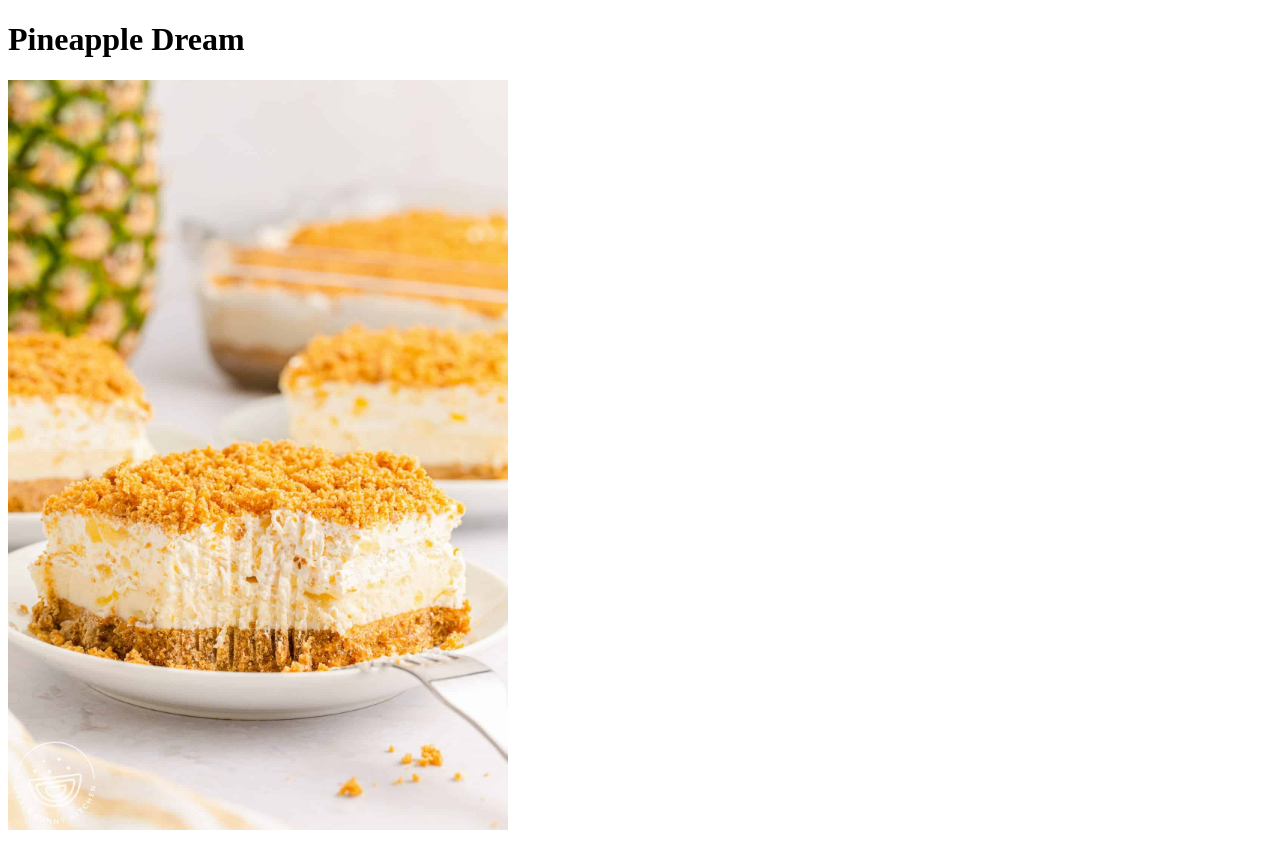
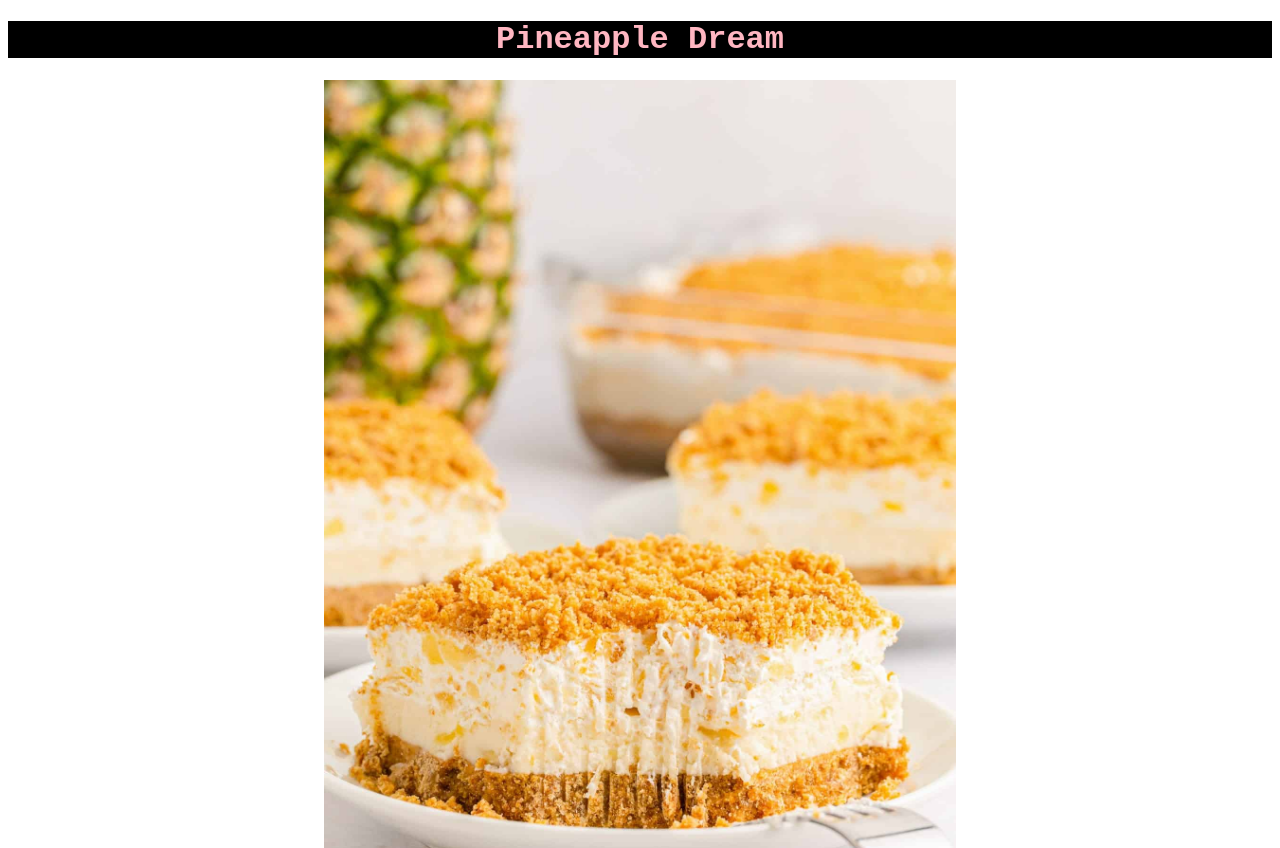
Before and after one commit to PatatoP7/odin-recipes, a plain HTML site: page recipes/pages/pineapple-dream-desert.html in a window 1280 px wide. Shown: the top 848 px of the page. Drawn offline with Linux system fonts and the light colour scheme.

Commit message:
add styling

```diff
--- a/recipes/pages/pineapple-dream-desert.html
+++ b/recipes/pages/pineapple-dream-desert.html
@@ -3,6 +3,7 @@
     <head>
         <meta charset="UTF-8">
         <title>Odin Recipes</title>
+        <link rel="stylesheet" href="style.css">
     </head>
 
     <body>
--- /dev/null
+++ b/recipes/pages/style.css
@@ -0,0 +1,15 @@
+body {
+    font-family: 'Courier New', Courier, monospace;
+}
+
+h1, h2, h3 {
+    text-align: center;
+    color: lightpink;
+    background-color: black;
+}
+
+img {
+    margin: auto;
+    width: 50%;
+    display: block;
+}
```
Also changed, not shown: recipes/pages/slow-cooker-mac-and-cheese.html (+1 -0 lines), recipes/pages/spicy-margarita.html (+1 -0 lines).
